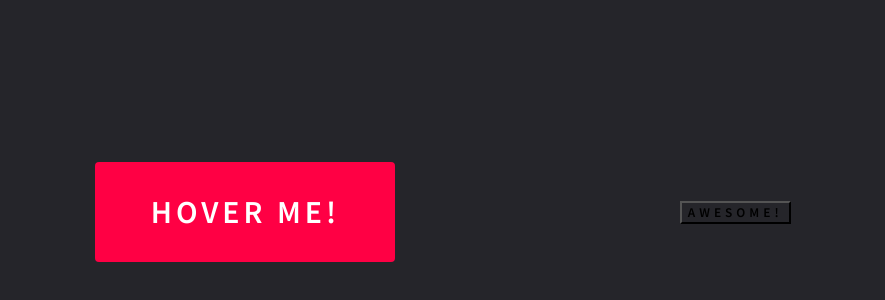
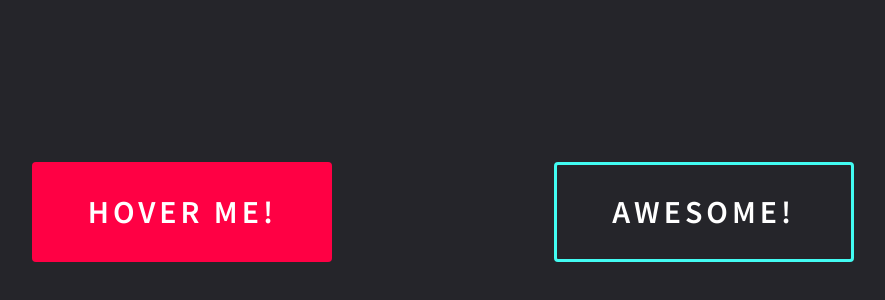
Before and after one commit to jobeiri/css-button-hover-animation-effects, a plain HTML site: page index.html in a window 1280 px wide. Shown: the part 196-496 px from the top of the page, without its empty margins (197-1082 px from the left). Drawn offline with Linux system fonts and the light colour scheme.

Commit message:
Styling second button

```diff
--- a/styles.css
+++ b/styles.css
@@ -35,4 +35,39 @@
 }
 
 .btn-2 {
+  width: 300px;
+  height: 100px;
+  color: white;
+  border-radius: 4px;
+  transition: ease-out 0.3s;
+  font-size: 2rem;
+  outline: none;
+  border: 3px solid #42fbf2;
+  position: relative;
+  z-index: 1;
 }
+
+.btn-2:hover {
+  color: #fff;
+  cursor: pointer;
+}
+
+.btn-2:before {
+  transition: 0.5s all ease;
+  position: absolute;
+  top: 0;
+  right: 50%;
+  bottom: 0;
+  left: 50%;
+  opacity: 0;
+  content: "";
+  background-color: #42fbf2;
+}
+
+.btn-2:hover:before {
+  transition: 0.5s all ease;
+  right: 0;
+  left: 0;
+  opacity: 1;
+  z-index: -1;
+}
```
